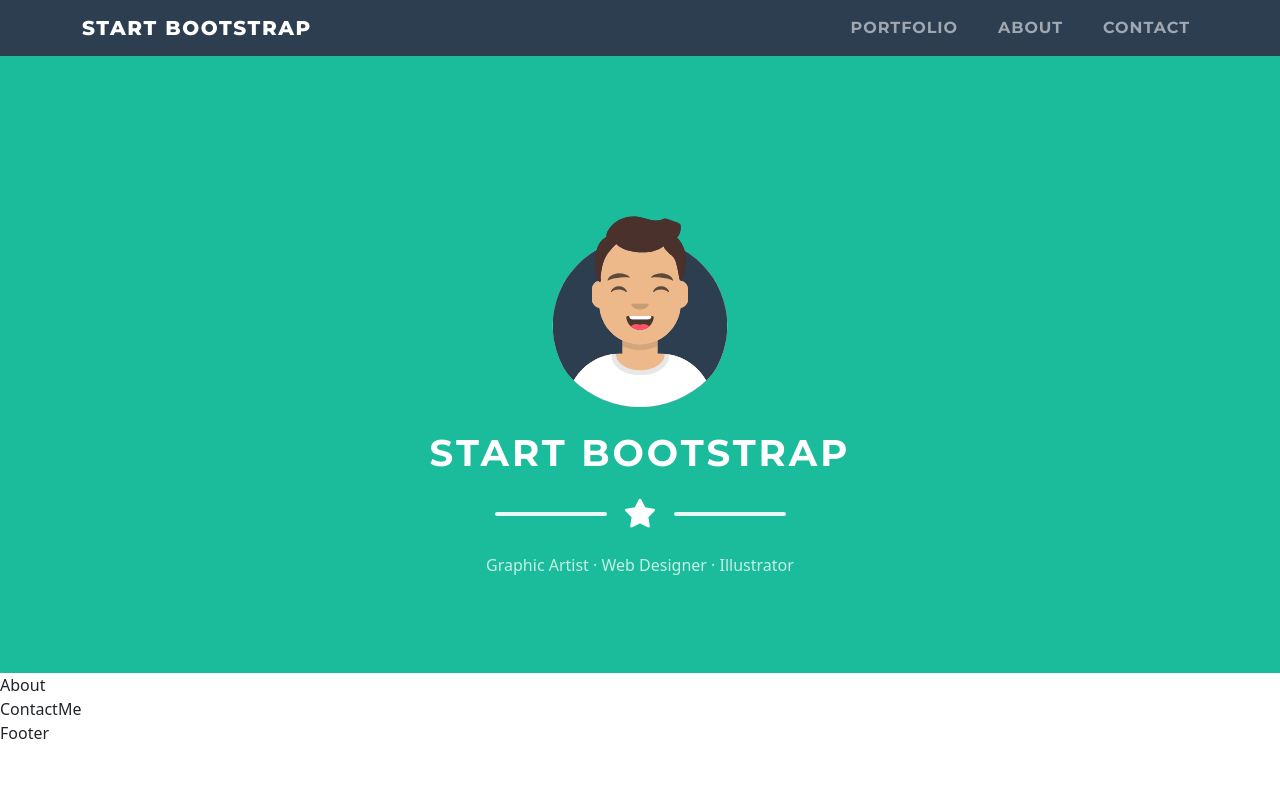
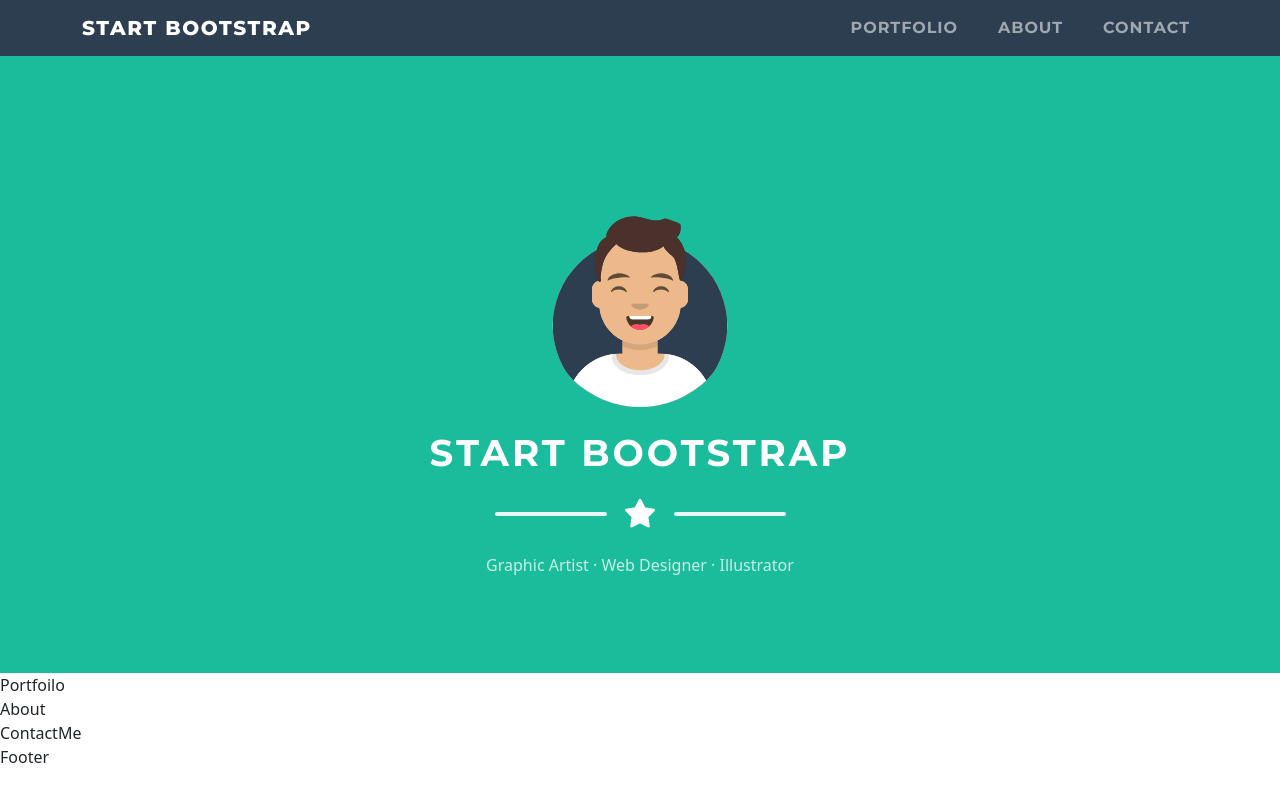
Before and after one commit to AseelMasri/react15-task, a React (Vite) app: page / in a window 1280 px wide. Built offline with nearby package versions, Linux system fonts and the light colour scheme.

Commit message:
Update App component

```diff
--- a/src/App.jsx
+++ b/src/App.jsx
@@ -3,11 +3,13 @@ import Hero from './component/hero/Hero'
 import About from './component/about/About'
 import ContactMe from './component/contactMe/ContactMe'
 import Footer from './component/footer/Footer'
+import Portfoilo from './component/portfolio/Portfoilo'
 function App() {
   return (
     <>
     <Navbar />
     <Hero />
+    <Portfoilo />
     <About />
     <ContactMe />
     <Footer />
```
